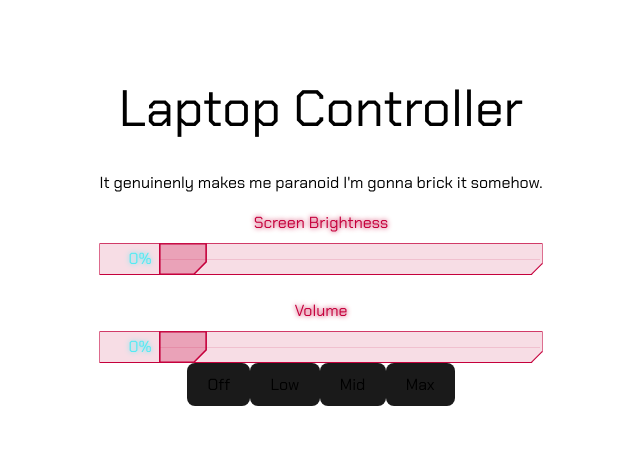
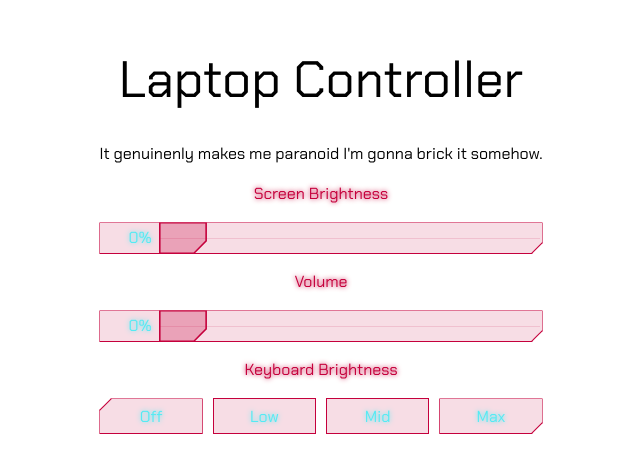
Before and after one commit to suhankins/laptop-controller, a React (Vite) app in the folder laptop-controller.client/: page / in a window 1280 px wide. Shown: the part 174-646 px from the top of the page, without its empty margins (319-959 px from the left). Built offline with nearby package versions, Linux system fonts and the light colour scheme; no server answers.

Commit message:
added styling to selector element

```diff
--- a/laptop-controller.client/src/App.tsx
+++ b/laptop-controller.client/src/App.tsx
@@ -1,5 +1,5 @@
 import './App.css';
-import Selector from './components/Selector';
+import Selector from './components/Selector/Selector';
 import Slider from './components/Slider/Slider';
 
 function App() {
@@ -10,15 +10,15 @@ function App() {
             <Slider action="screenbrightness" name="brightness">
                 Screen Brightness
             </Slider>
-            <br />
             <Slider action="volume" name="volume">
                 Volume
             </Slider>
             <Selector
                 action="keyboardbrightness"
                 name="brightness"
-                options={['Off', 'Low', 'Mid', 'Max']}
-            />
+                options={['Off', 'Low', 'Mid', 'Max']}>
+                Keyboard Brightness
+            </Selector>
         </div>
     );
 }
--- a/laptop-controller.client/src/components/Selector.tsx
+++ /dev/null
@@ -1,28 +0,0 @@
-import { useCallback } from 'react';
-
-export default function Selector({
-    action,
-    name,
-    options,
-}: {
-    action: string;
-    name: string;
-    options: string[];
-}) {
-    const sendValue = useCallback((value: string) => {
-        const url = action + '?' + new URLSearchParams({ [name]: value });
-        fetch(url, {
-            method: 'POST',
-        });
-    }, [action, name]);
-
-    return (
-        <div>
-            {options.map((option, index) => (
-                <button onClick={() => sendValue(index.toString())} key={option}>
-                    {option}
-                </button>
-            ))}
-        </div>
-    );
-}
--- /dev/null
+++ b/laptop-controller.client/src/components/Selector/Selector.module.css
@@ -0,0 +1,59 @@
+.header {
+    color: var(--red);
+    text-shadow: var(--red-glow);
+}
+
+.innerGroup {
+    display: flex;
+    gap: 1ch;
+}
+
+.innerGroup > button {
+    width: 100%;
+    height: 2.25em;
+    background-color: var(--red-transparent);
+    border-style: solid;
+    border-color: var(--red);
+    border-width: 1.5px;
+    border-radius: 0;
+    color: var(--cyan);
+    text-shadow: var(--cyan-glow);
+    position: relative;
+    --current-color: var(--red);
+}
+
+.innerGroup > button:hover {
+    background-color: var(--cyan-transparent);
+    border-color: var(--cyan);
+    --current-color: var(--cyan);
+}
+
+.innerGroup > button:first-child {
+    clip-path: polygon(calc(0.8em - 1.5px) 0, 100% 0, 100% 100%, 0 100%, 0 calc(0.8em - 1.5px));
+}
+
+.innerGroup > button:first-child::before {
+    content: '';
+    height: 0.8em;
+    width: 0.8em;
+    background-color: var(--current-color);
+    position: absolute;
+    left: -1px;
+    top: -1px;
+    clip-path: polygon(0 0, 100% 0, 0 100%);
+}
+
+.innerGroup > button:last-child {
+    clip-path: polygon(0 0, 100% 0, 100% calc(100% - 0.8em + 1.5px), calc(100% - 0.8em + 1.5px) 100%, 0 100%);
+}
+
+.innerGroup > button:last-child::before {
+    content: '';
+    height: 0.8em;
+    width: 0.8em;
+    background-color: var(--current-color);
+    position: absolute;
+    right: -1px;
+    bottom: -1px;
+    clip-path: polygon(100% 100%, 100% 0, 0 100%);
+}
--- /dev/null
+++ b/laptop-controller.client/src/components/Selector/Selector.tsx
@@ -0,0 +1,41 @@
+import { useCallback } from 'react';
+import styles from './Selector.module.css';
+
+export default function Selector({
+    action,
+    name,
+    options,
+    children,
+}: {
+    action: string;
+    name: string;
+    options: string[];
+    children: React.ReactNode;
+}) {
+    const sendValue = useCallback(
+        (value: string) => {
+            const url = action + '?' + new URLSearchParams({ [name]: value });
+            fetch(url, {
+                method: 'POST',
+            });
+        },
+        [action, name]
+    );
+
+    return (
+        <div role="group" aria-labelledby={`group_${action}`}>
+            <p id={`group_${action}`} className={styles.header}>
+                {children}
+            </p>
+            <div className={styles.innerGroup}>
+                {options.map((option, index) => (
+                    <button
+                        onClick={() => sendValue(index.toString())}
+                        key={option}>
+                        {option}
+                    </button>
+                ))}
+            </div>
+        </div>
+    );
+}
--- a/laptop-controller.client/src/components/Slider/Slider.module.css
+++ b/laptop-controller.client/src/components/Slider/Slider.module.css
@@ -1,11 +1,11 @@
 .container {
     color: var(--red);
-    text-shadow: var(--red) 0 0 5px;
+    text-shadow: var(--red-glow);
 }
 
 .container:has(.slider:focus) {
     color: var(--cyan);
-    text-shadow: var(--cyan) 0 0 5px;
+    text-shadow: var(--cyan-glow);
 }
 
 .sliderContainer {
@@ -38,7 +38,7 @@
     justify-content: end;
     padding-right: 0.5ch;
     color: var(--cyan);
-    text-shadow: var(--cyan) 0 0 5px;
+    text-shadow: var(--cyan-glow);
 }
 
 .sliderContainer:has(.slider:focus) {
--- a/laptop-controller.client/src/components/Slider/Slider.tsx
+++ b/laptop-controller.client/src/components/Slider/Slider.tsx
@@ -27,7 +27,6 @@ export default function Slider({
     const sendValue = useMemo(
         () =>
             debounce((value) => {
-                return;
                 const url =
                     action + '?' + new URLSearchParams({ [name]: value });
                 setLoading(true);
@@ -41,7 +40,6 @@ export default function Slider({
     );
 
     useEffect(() => {
-        return;
         fetch(action)
             .then((response) => {
                 if (!response.ok) {
@@ -56,8 +54,8 @@ export default function Slider({
     }, [action]);
 
     return (
-        <label className={styles.container}>
-            {children}
+        <label className={styles.container} aria-labelledby={`slider_${action}`}>
+            <p id={`slider_${action}`}>{children}</p>
             <div className={styles.sliderContainer}>
                 <span className={styles.valueDisplay}>{value}%</span>
                 <input
--- a/laptop-controller.client/src/index.css
+++ b/laptop-controller.client/src/index.css
@@ -13,9 +13,11 @@
     --cyan: #54eaf3;
     --cyan-transparent: #54eaf322;
     --cyan-less-transparent: #54eaf344;
+    --cyan-glow: var(--cyan) 0 0 5px;
     --red: #c5003c;
     --red-transparent: #c5003c22;
     --red-less-transparent: #c5003c44;
+    --red-glow: var(--red) 0 0 5px;
 }
 
 *,
@@ -47,26 +49,7 @@ h1 {
     line-height: 1.1;
 }
 
-button {
-    border-radius: 8px;
-    border: 1px solid transparent;
-    padding: 0.6em 1.2em;
-    font-size: 1em;
-    font-weight: 500;
-    font-family: inherit;
-    background-color: #1a1a1a;
-    cursor: pointer;
-    transition: border-color 0.25s;
-}
-button:hover {
-    border-color: #646cff;
-}
-button:focus,
-button:focus-visible {
-    outline: 4px auto -webkit-focus-ring-color;
-}
-
-input {
+input, button {
     font-family: inherit;
     font-size: inherit;
 }
```
